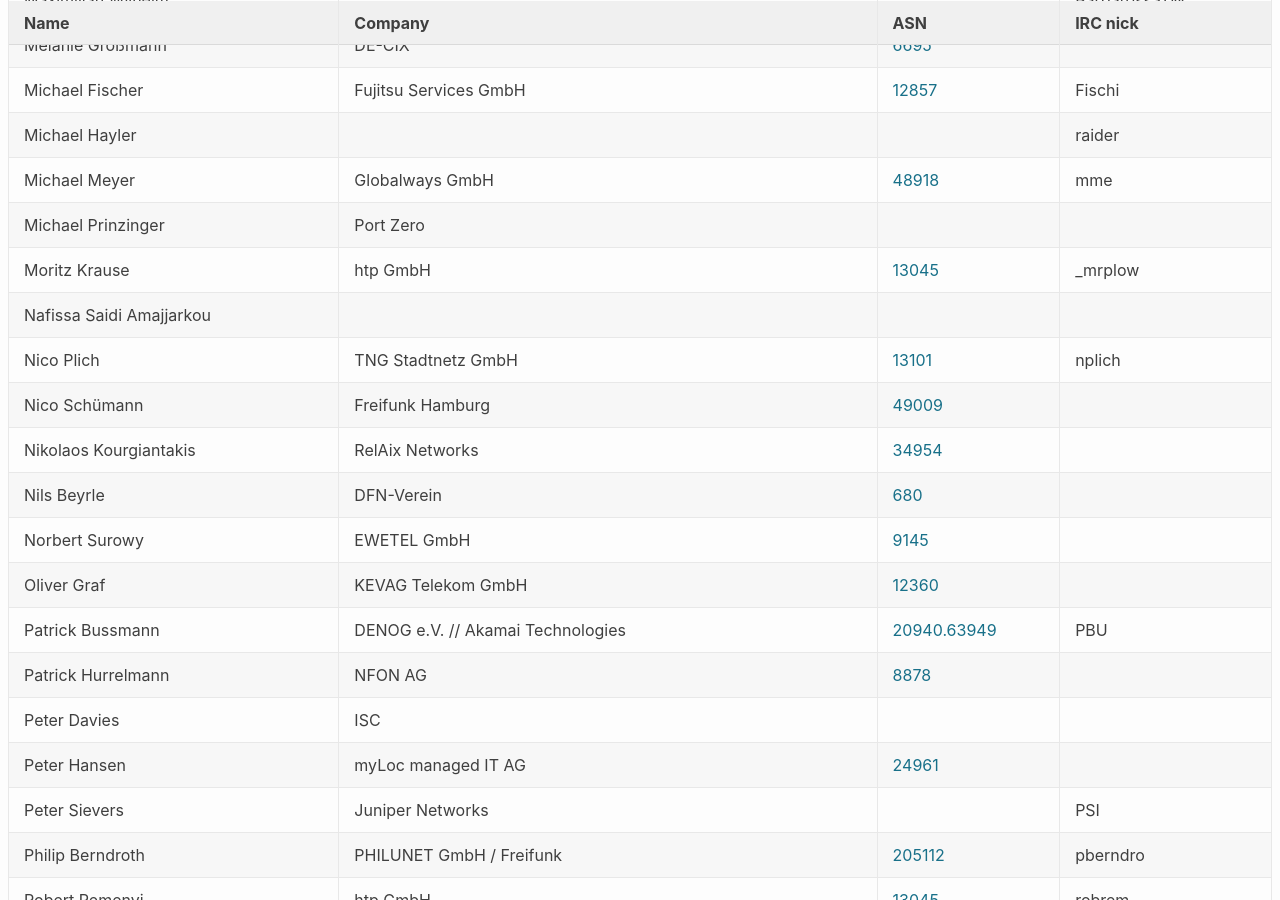
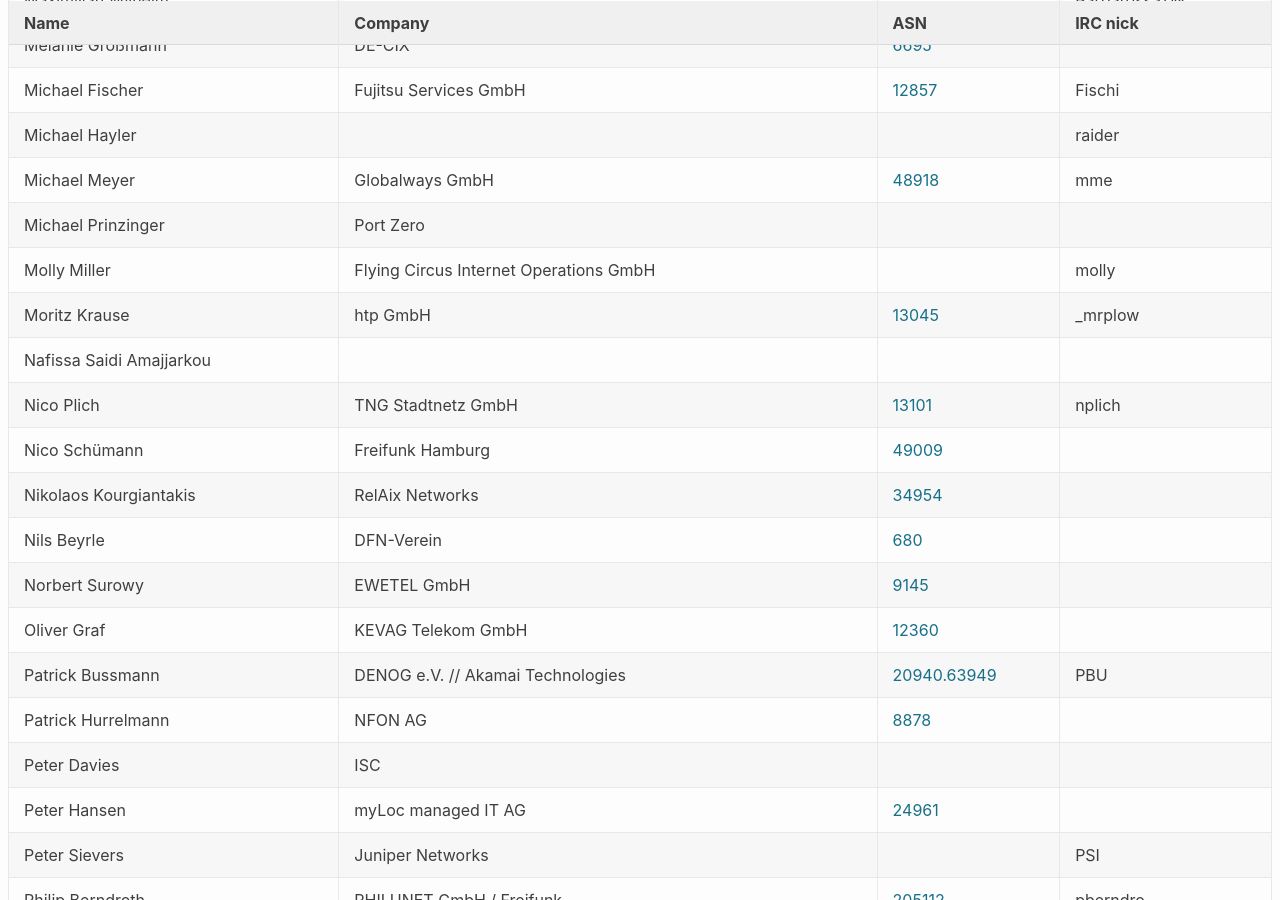
Before and after one commit to denog/pretix-attendeelist, a Jekyll site: the page built from denog15/index.md, in a window 1280 px wide and 900 px high, scrolled down 3439 px. Built offline with Jekyll 4.4.1, drawn with Linux system fonts in a browser that asks for light colours.

Commit message:
Latest data: Mon Aug 28 12:11:42 UTC 2023

```diff
--- a/_data/attendees_denog15_onsite.json
+++ b/_data/attendees_denog15_onsite.json
@@ -468,6 +468,12 @@
     "asn": null
   },
   {
+    "name": "Molly Miller",
+    "company": "Flying Circus Internet Operations GmbH",
+    "irc": "molly",
+    "asn": null
+  },
+  {
     "name": "Moritz Krause",
     "company": "htp GmbH",
     "irc": "_mrplow",
```
